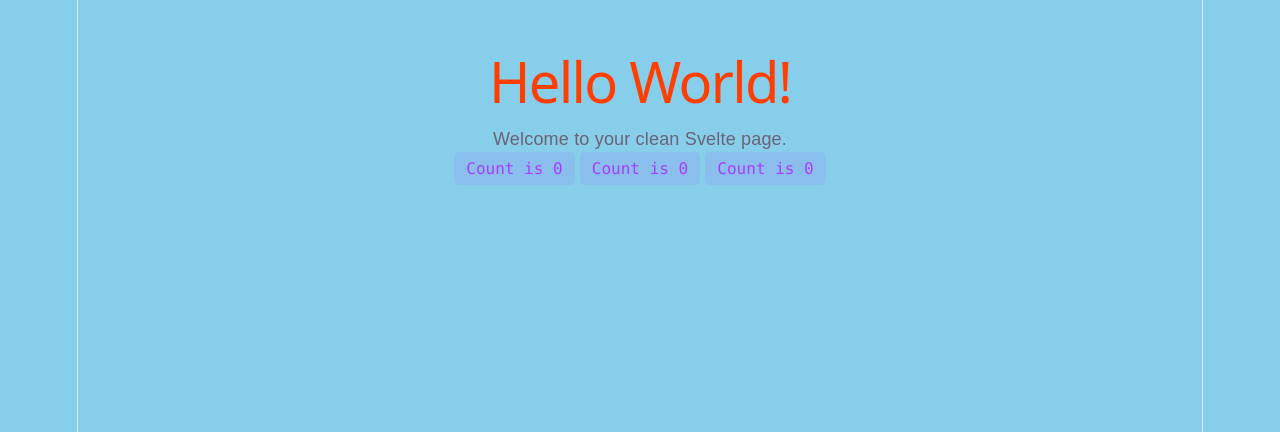
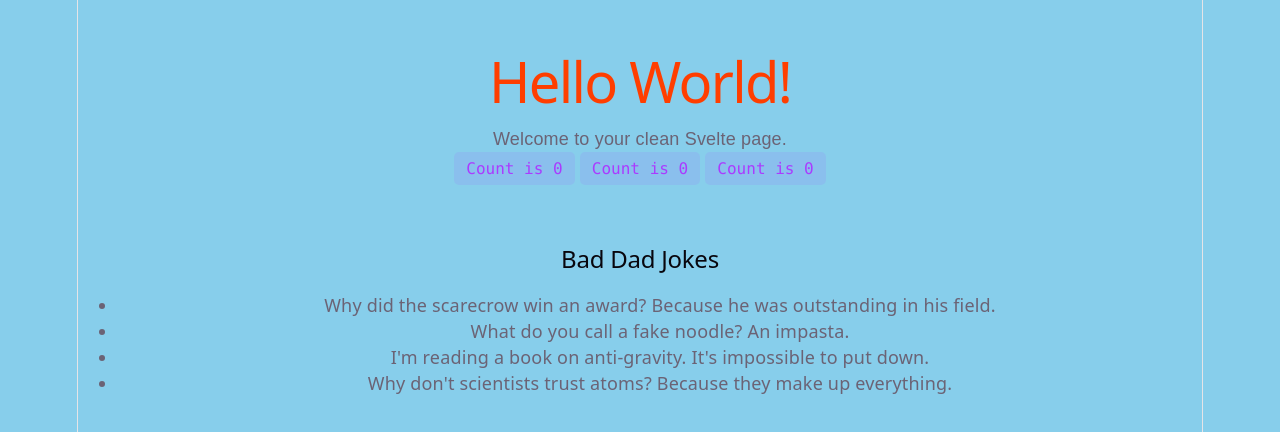
Before and after one commit to RobotLeopard86/FrontierCascadiaRepo, a Svelte app in the folder simpleapp/: page / in a window 1280 px wide. Shown: the top 432 px of the page. Built offline with nearby package versions, Linux system fonts and the light colour scheme.

Commit message:
Agent update: Please add a section to the main page full of very bad dad jokes

```diff
--- a/simpleapp/src/App.svelte
+++ b/simpleapp/src/App.svelte
@@ -11,6 +11,16 @@
   <Counter />
 </main>
 
+<section>
+  <h2>Bad Dad Jokes</h2>
+  <ul>
+    <li>Why did the scarecrow win an award? Because he was outstanding in his field.</li>
+    <li>What do you call a fake noodle? An impasta.</li>
+    <li>I'm reading a book on anti-gravity. It's impossible to put down.</li>
+    <li>Why don't scientists trust atoms? Because they make up everything.</li>
+  </ul>
+</section>
+
 <style>
   main {
     text-align: center;
```
